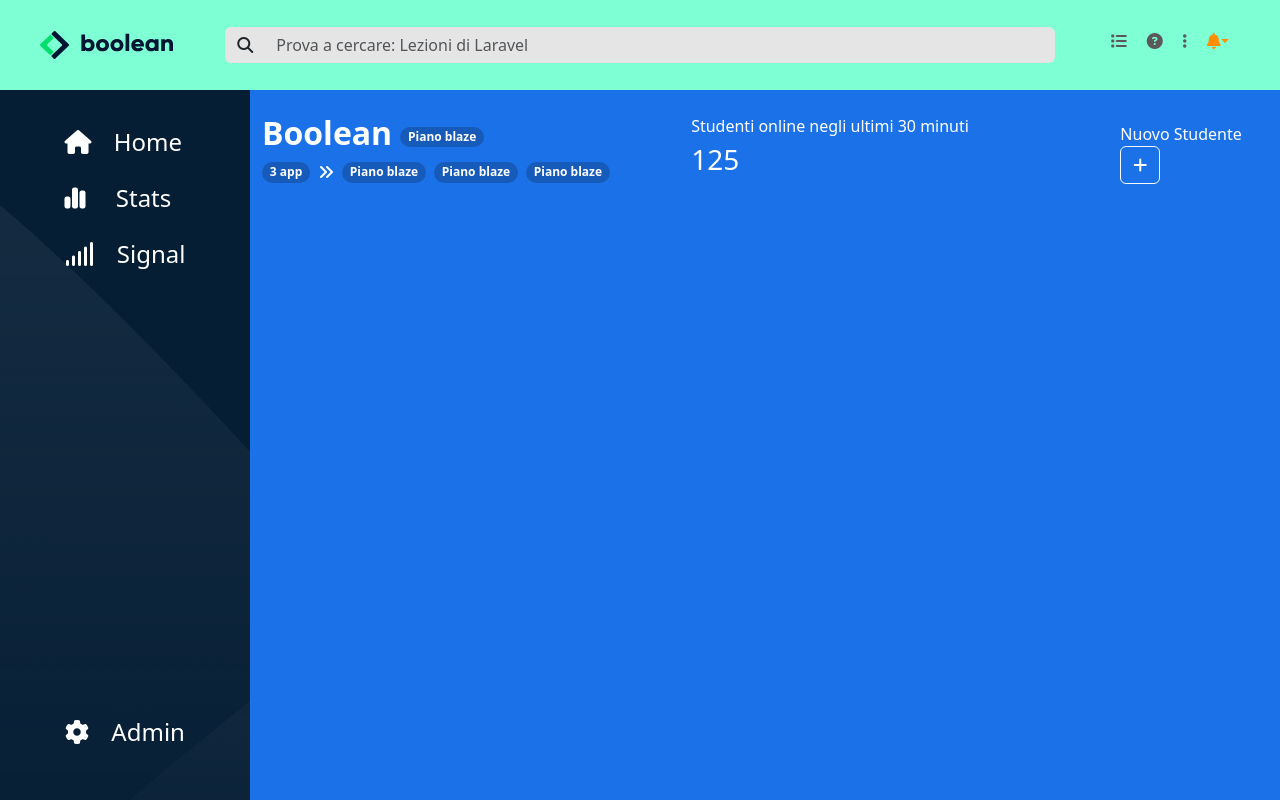
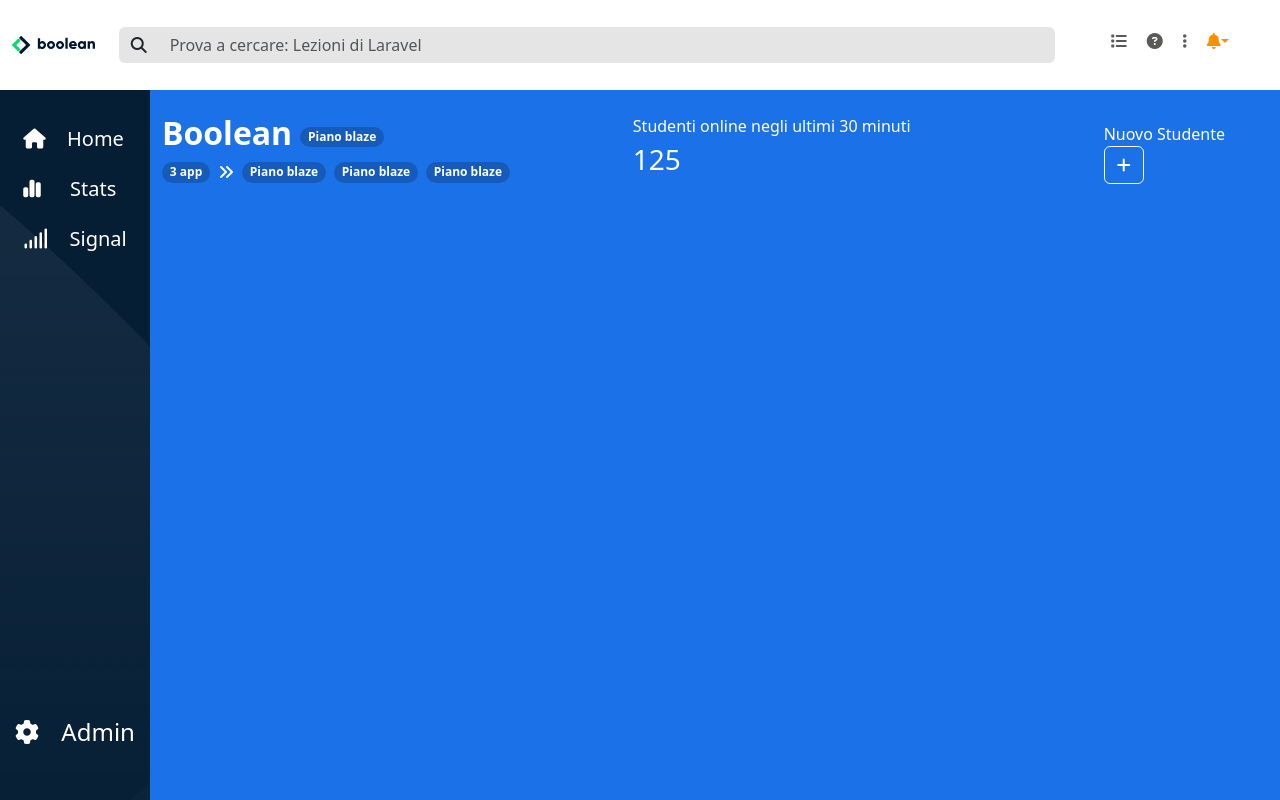
Before and after one commit to simone-danzeri/html-css-bootstrap-dashboard, a plain HTML site: page index.html in a window 1280 px wide. Drawn offline with nearby package versions, Linux system fonts and the light colour scheme.

Commit message:
fix: aside dimensions

```diff
--- a/index.html
+++ b/index.html
@@ -15,11 +15,11 @@
 <body>
     <header class="container-fluid stick-top">
             <div class="row h-100">
-                <div class="col-2 d-flex text-center align-items-center justify-content-center"> <!-- Colonna con i loghi-->
+                <div class="col-1 d-flex text-center align-items-center justify-content-center"> <!-- Colonna con i loghi-->
                     <img class="ms-mobile-logo" src="./img/mobile-logo.png" alt="">
                     <img class="ms-full-logo" src="./img/logo.svg" alt="">
                 </div>
-                <div class="col-8 d-flex align-items-center">
+                <div class="col-9 d-flex align-items-center">
                     <div class="input-group">
                         <span class="input-group-text ms-search" id="basic-addon1"><i class="fa-solid fa-magnifying-glass"></i></span>
                         <input type="text" class="form-control ms-search" placeholder="Prova a cercare: Lezioni di Laravel" aria-label="Username" aria-describedby="basic-addon1">
@@ -48,7 +48,7 @@
     <div class="ms-wrapper d-flex">
         <aside class="d-flex flex-column justify-content-between py-4">
             <div class="d-flex justify-content-center"> <!-- Contenitore della lista con Home, Stats, Signal-->
-                <ul class="text-white fs-4">
+                <ul class="text-white fs-5">
                     <li>
                         <i class="fa-solid fa-house"></i> <span class="d-none d-lg-inline ps-3">Home</span>
                     </li>
--- a/style.css
+++ b/style.css
@@ -12,7 +12,6 @@
 
 header{
     height: 90px;
-    background-color: aquamarine;
 }
 
 .ms-mobile-logo{
@@ -21,6 +20,7 @@
 
 .ms-full-logo{
     display: none;
+
 }
 
 .ms-form-width{
@@ -60,7 +60,7 @@
 ---------------*/
 
 aside{
-    width: 120px;
+    width: 100px;
     height: calc(100vh - 90px);
     background-color: #051e34;
     background-image: url(./img/sidebar-bg.png);
@@ -126,7 +126,7 @@
     }
 
     aside{
-        width: 250px;
+        width: 150px;
     }
 }
 
```
